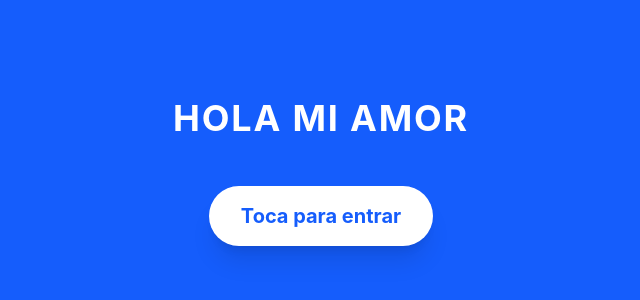
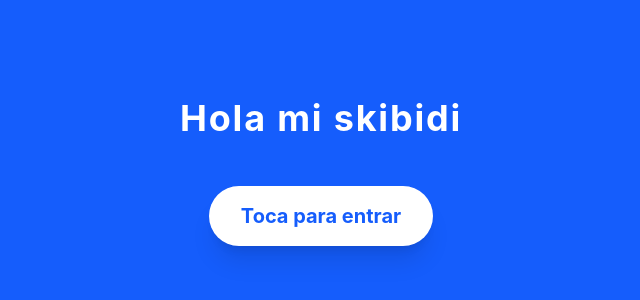
Before and after one commit to PostXDFun/mygirlfie, a React (Vite) app: page / in a window 1280 px wide. Shown: the part 228-528 px from the top of the page, without its empty margins (319-959 px from the left). Built offline with nearby package versions, Linux system fonts and the light colour scheme; a web font is replaced by a local one.

Commit message:
chore: update welcome message and menu heading

```diff
--- a/src/components/BootScreen.jsx
+++ b/src/components/BootScreen.jsx
@@ -15,7 +15,7 @@
         transition={{ delay: 0.3, duration: 0.8, type: 'spring' }}
         className="text-4xl font-bold mb-12 text-center tracking-wider"
       >
-        HOLA MI AMOR
+        Hola mi skibidi
       </motion.h1>
 
       <motion.button
--- a/src/components/MainMenu.jsx
+++ b/src/components/MainMenu.jsx
@@ -39,7 +39,7 @@
       exit="exit"
       className="w-full h-full flex flex-col p-6 bg-blue-900 justify-center items-center"
     >
-      <h2 className="text-2xl font-bold mb-8 text-white text-center">Elige una sorpresa</h2>
+      <h2 className="text-2xl font-bold mb-8 text-white text-center">Dale pero choose</h2>
 
       <div className="grid grid-cols-2 gap-4 w-full max-w-xs">
         {menuItems.map((item) => (
```
